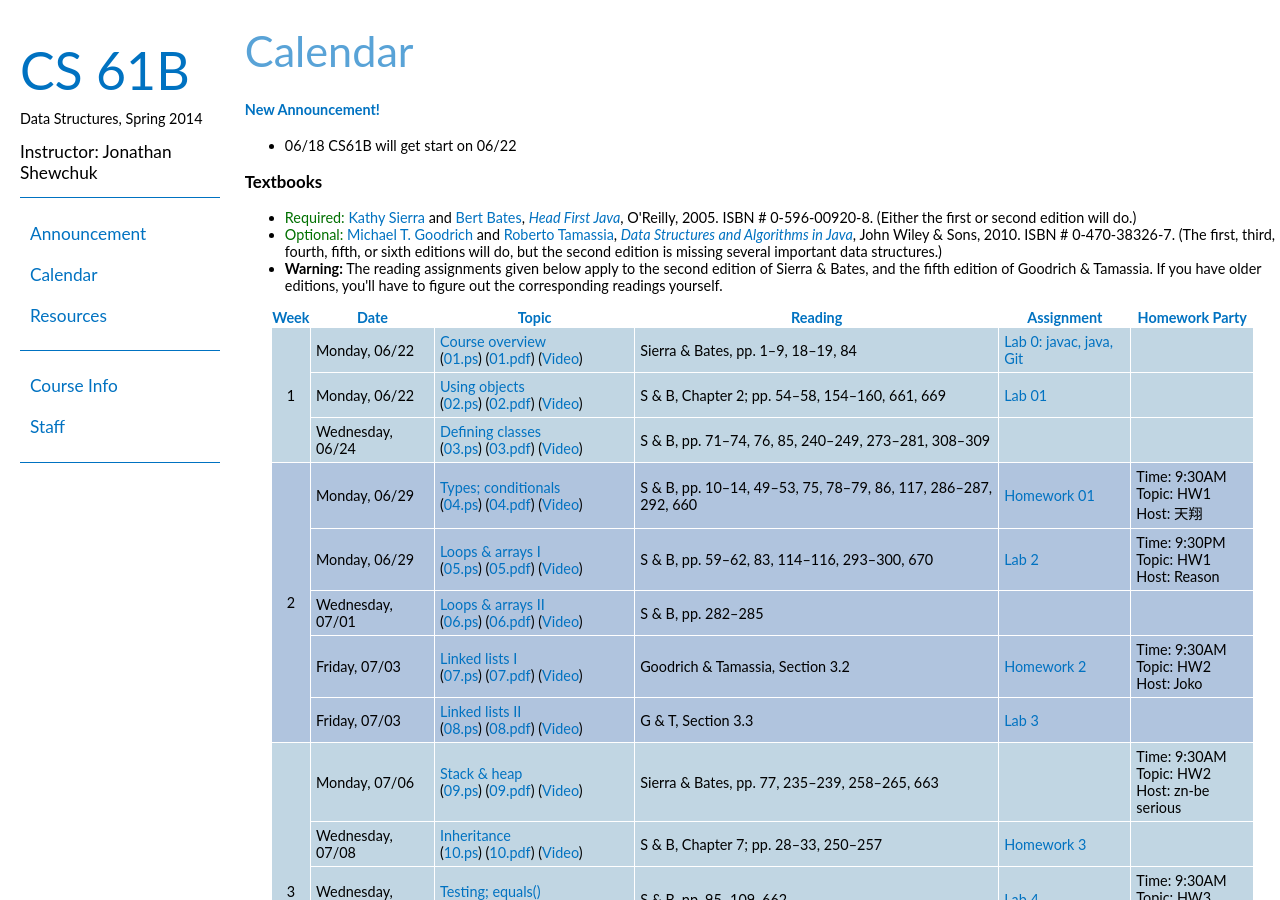
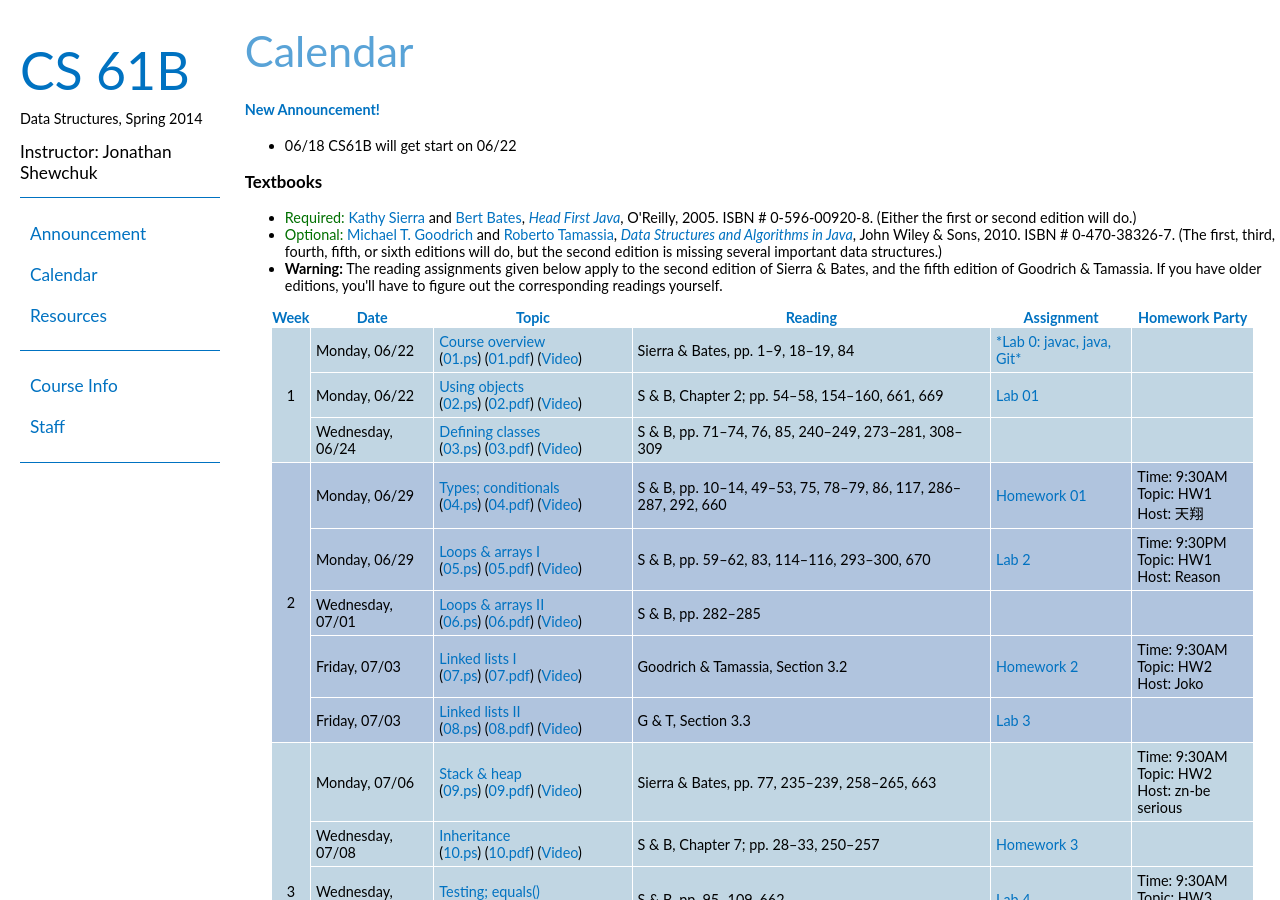
Before and after one commit to gaotx/cs61b, a Jekyll site: the page built from index.html, in a window 1280 px wide and 900 px high. Built offline with Jekyll 4.4.1, drawn with Linux system fonts in a browser that asks for light colours; the list of posts is cut into pages by our own code; comment, search, counter and statistics services are not loaded.

Commit message:
make lab0 option

```diff
--- a/index.html
+++ b/index.html
@@ -56,7 +56,7 @@ readings yourself.
     (<a href="https://www.youtube.com/watch?v=mFPmKGIrQs4&list=PL-XXv-cvA_iAlnI-BQr9hjqADPBtujFJd&index=1">Video</a>)
     </td>
 <td>Sierra &amp; Bates, pp. 1–9, 18–19, 84</td>
-<td><a href="lab/lab00/">Lab 0: javac, java, Git</a><br>
+<td><a href="lab/lab00/">*Lab 0: javac, java, Git*</a><br>
 <td></td>
 </tr>
 
```
